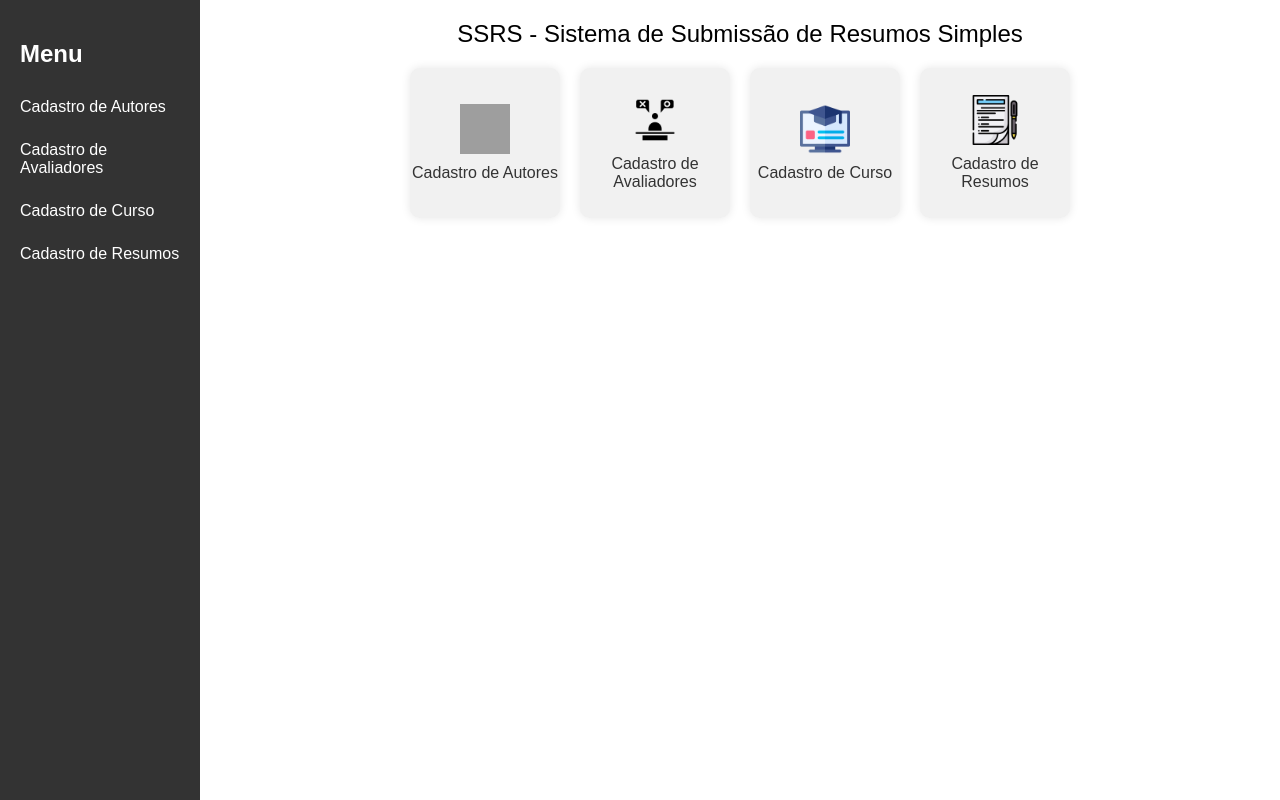
After one commit to Ronneesley/sistema_submissao_resumos_simples, a PHP site: page /organizador/dashboard.php in a window 1280 px wide. The commit adds this page. Run offline with PHP 8.4, Linux system fonts and the light colour scheme; grey boxes are pictures that could not be loaded.

Commit message:
Aplicação do layout para o cadastro de curso

```diff
--- /dev/null
+++ b/src/autor/login.php
@@ -0,0 +1,3 @@
+Login do Autor
+
+<a href="painel.php">Entrar</a>
--- /dev/null
+++ b/src/autor/painel.php
@@ -0,0 +1 @@
+Painel do Autor
--- /dev/null
+++ b/src/avaliador/login.php
@@ -0,0 +1,3 @@
+Login do Avaliador
+
+<a href="painel.php">Entrar</a>
--- /dev/null
+++ b/src/avaliador/painel.php
@@ -0,0 +1 @@
+Painel do Avaliador
--- a/src/index.html
+++ b/src/index.html
@@ -51,7 +51,7 @@
     </style>
     <script>
         function navigateTo(role) {
-            window.location.href = role + ".html";
+            window.location.href = role + "/login.php";
         }
     </script>
 </head>
@@ -60,7 +60,7 @@
 
     <p style="text-align:center; font-size: 1.2em;">Escolha quem você é e vamos começar!</p>
     <div class="container">
-        <div class="option" onclick="navigateTo('listagem_de_autores/')">
+        <div class="option" onclick="navigateTo('autor')">
             <img src="imagens/autor.png" alt="Autor">
             <label for="autor">Autor</label>
         </div>
--- a/src/cadastro_curso/alterar.php
+++ b/src/organizador/cadastro_curso/alterar.php
@@ -1,3 +1,5 @@
+<?php include("../layout_superior.php") ?>
+
 <?php
 
 $id = $_POST["id"];
@@ -11,3 +13,5 @@ $con->close();
 echo "Alterado com sucesso!";
 
 ?>
+
+<?php include("../layout_inferior.php") ?>
--- a/src/cadastro_curso/cadastro.html
+++ b/src/organizador/cadastro_curso/cadastro.php
@@ -1,3 +1,5 @@
+<?php include("../layout_superior.php") ?>
+
 <!DOCTYPE html>
 <html lang="en">
 <head>
@@ -16,3 +18,5 @@
     </form>
 </body>
 </html>
+
+<?php include("../layout_inferior.php") ?>
--- a/src/cadastro_curso/deletar.php
+++ b/src/organizador/cadastro_curso/deletar.php
@@ -1,3 +1,5 @@
+<?php include("../layout_superior.php") ?>
+
 <?php
 
 $id = $_GET["id"];
@@ -9,3 +11,5 @@ $con->close();
 
 echo "Excluído com sucesso!";
 ?>
+
+<?php include("../layout_inferior.php") ?>
--- a/src/cadastro_curso/editar.php
+++ b/src/organizador/cadastro_curso/editar.php
@@ -1,3 +1,5 @@
+<?php include("../layout_superior.php") ?>
+
 <?php
 
 $id = $_GET["id"];
@@ -26,3 +28,5 @@ $con->close();
 
     <input type="submit" value="Alterar" />
 </form>
+
+<?php include("../layout_inferior.php") ?>
--- /dev/null
+++ b/src/organizador/cadastro_curso/index.php
@@ -0,0 +1,3 @@
+<?php
+    header("Location: listagem.php");
+?>
--- a/src/cadastro_curso/inserir.php
+++ b/src/organizador/cadastro_curso/inserir.php
@@ -1,3 +1,5 @@
+<?php include("../layout_superior.php") ?>
+
 <?php
 
 $nome = $_POST["nome"];
@@ -10,3 +12,5 @@ $con->close();
 echo "Salvo com sucesso!";
 
 ?>
+
+<?php include("../layout_inferior.php") ?>
--- a/src/cadastro_curso/listagem.php
+++ b/src/organizador/cadastro_curso/listagem.php
@@ -1,3 +1,5 @@
+<?php include("../layout_superior.php") ?>
+
 <?php
 
 $con = new mysqli("localhost", "root", "", "evento");
@@ -6,6 +8,8 @@ $resultado = $con->query("select * from cursos order by nome");
 ?>
 
 <h1>Listagem de Cursos</h1>
+
+<a href="./cadastro.php">Crie um novo Curso</a>
 
 <table border="1">
     <thead>
@@ -38,3 +42,5 @@ $resultado = $con->query("select * from cursos order by nome");
 <?php
     $con->close();
 ?>
+
+<?php include("../layout_inferior.php") ?>
--- /dev/null
+++ b/src/organizador/dashboard.php
@@ -0,0 +1,22 @@
+<?php include("layout_superior.php") ?>
+
+<div class="shortcuts">
+    <a href="./cadastro_autor" class="shortcut">
+        <img src="../imagens/autor.png" alt="Cadastro de Autores">
+        Cadastro de Autores
+    </a>
+    <a href="./cadastro_avaliador" class="shortcut">
+        <img src="../imagens/avaliador.png" alt="Cadastro de Avaliadores">
+        Cadastro de Avaliadores
+    </a>
+    <a href="./cadastro_curso" class="shortcut">
+        <img src="../imagens/curso.png" alt="Cadastro de Curso">
+        Cadastro de Curso
+    </a>
+    <a href="./cadastro_resumos" class="shortcut">
+        <img src="../imagens/resumo.png" alt="Cadastro de Resumos">
+        Cadastro de Resumos
+    </a>
+</div>
+
+<?php include("layout_inferior.php") ?>
--- /dev/null
+++ b/src/organizador/layout_inferior.php
@@ -0,0 +1,3 @@
+        </div>
+    </body>
+</html>
--- /dev/null
+++ b/src/organizador/layout_superior.php
@@ -0,0 +1,82 @@
+<!DOCTYPE html>
+<html lang="pt-BR">
+    <head>
+        <meta charset="UTF-8">
+        <meta name="viewport" content="width=device-width, initial-scale=1.0">
+        <title>SSRS - Sistema de Submissão de Resumos Simples</title>
+        <style>
+            body {
+                font-family: Arial, sans-serif;
+                display: flex;
+                min-height: 100vh;
+                margin: 0;
+            }
+            .sidebar {
+                width: 200px;
+                background-color: #333;
+                color: #fff;
+                padding: 20px;
+                box-sizing: border-box;
+            }
+            .sidebar a {
+                color: #fff;
+                text-decoration: none;
+                display: block;
+                padding: 10px 0;
+                margin: 5px 0;
+            }
+            .sidebar a:hover {
+                background-color: #575757;
+            }
+            .main-content {
+                flex: 1;
+                padding: 20px;
+                display: flex;
+                flex-direction: column;
+                align-items: center;
+            }
+            .title {
+                font-size: 24px;
+                margin-bottom: 20px;
+            }
+            .shortcuts {
+                display: flex;
+                flex-wrap: wrap;
+                justify-content: center;
+                gap: 20px;
+            }
+            .shortcut {
+                background-color: #f1f1f1;
+                width: 150px;
+                height: 150px;
+                border-radius: 10px;
+                display: flex;
+                flex-direction: column;
+                align-items: center;
+                justify-content: center;
+                text-align: center;
+                box-shadow: 0 0 10px rgba(0, 0, 0, 0.1);
+                text-decoration: none;
+                color: #333;
+            }
+            .shortcut:hover {
+                background-color: #ddd;
+            }
+            .shortcut img {
+                width: 50px;
+                height: 50px;
+                margin-bottom: 10px;
+            }
+        </style>
+    </head>
+    <body>
+        <div class="sidebar">
+            <h2>Menu</h2>
+            <a href="./cadastro_autor">Cadastro de Autores</a>
+            <a href="./cadastro_avaliador">Cadastro de Avaliadores</a>
+            <a href="./cadastro_curso">Cadastro de Curso</a>
+            <a href="./cadastro_resumos">Cadastro de Resumos</a>
+        </div>
+
+        <div class="main-content">
+            <div class="title">SSRS - Sistema de Submissão de Resumos Simples</div>
--- /dev/null
+++ b/src/organizador/login.php
@@ -0,0 +1,3 @@
+Login do Organizador
+
+<a href="dashboard.php">Entrar</a>
```
Also changed, not shown: src/_index.html (deleted, +0 -12 lines), src/cadastro_curso/index.html (deleted, +0 -7 lines), src/organizador.html (deleted, +0 -103 lines).
